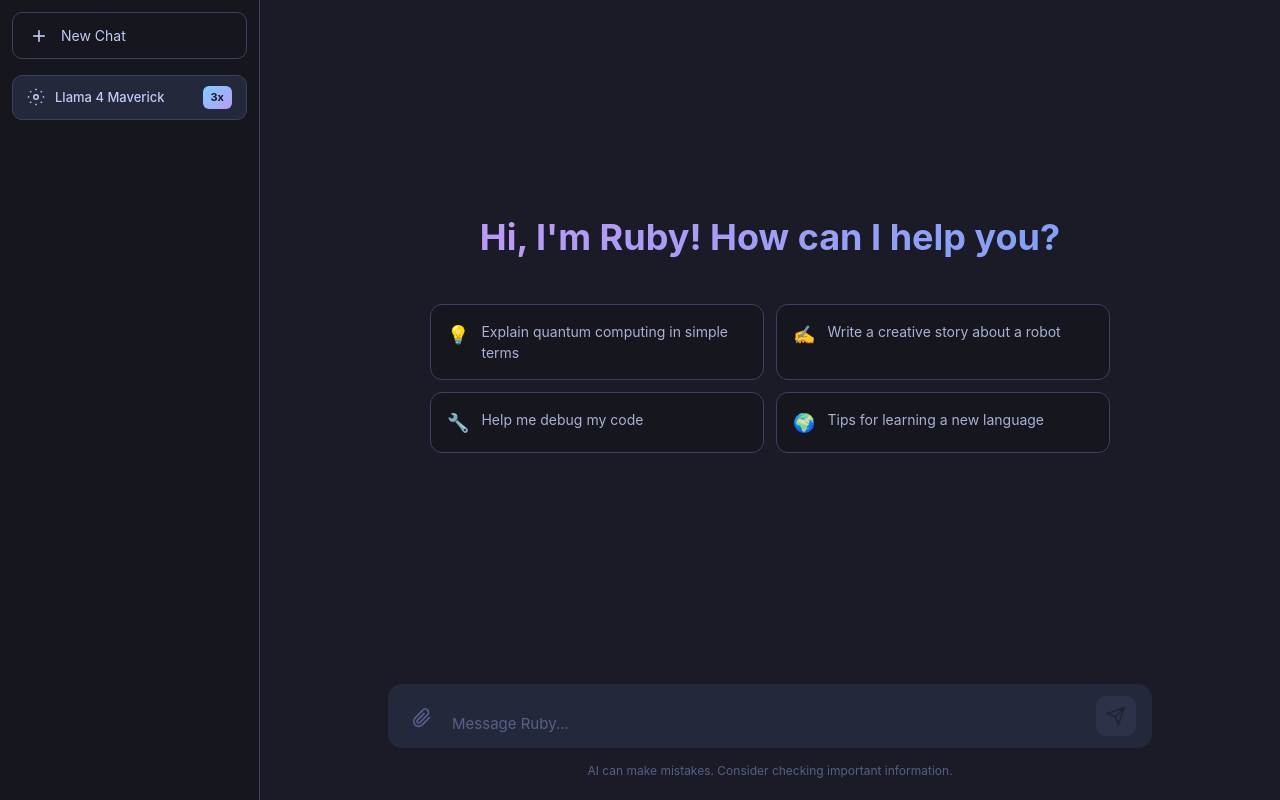
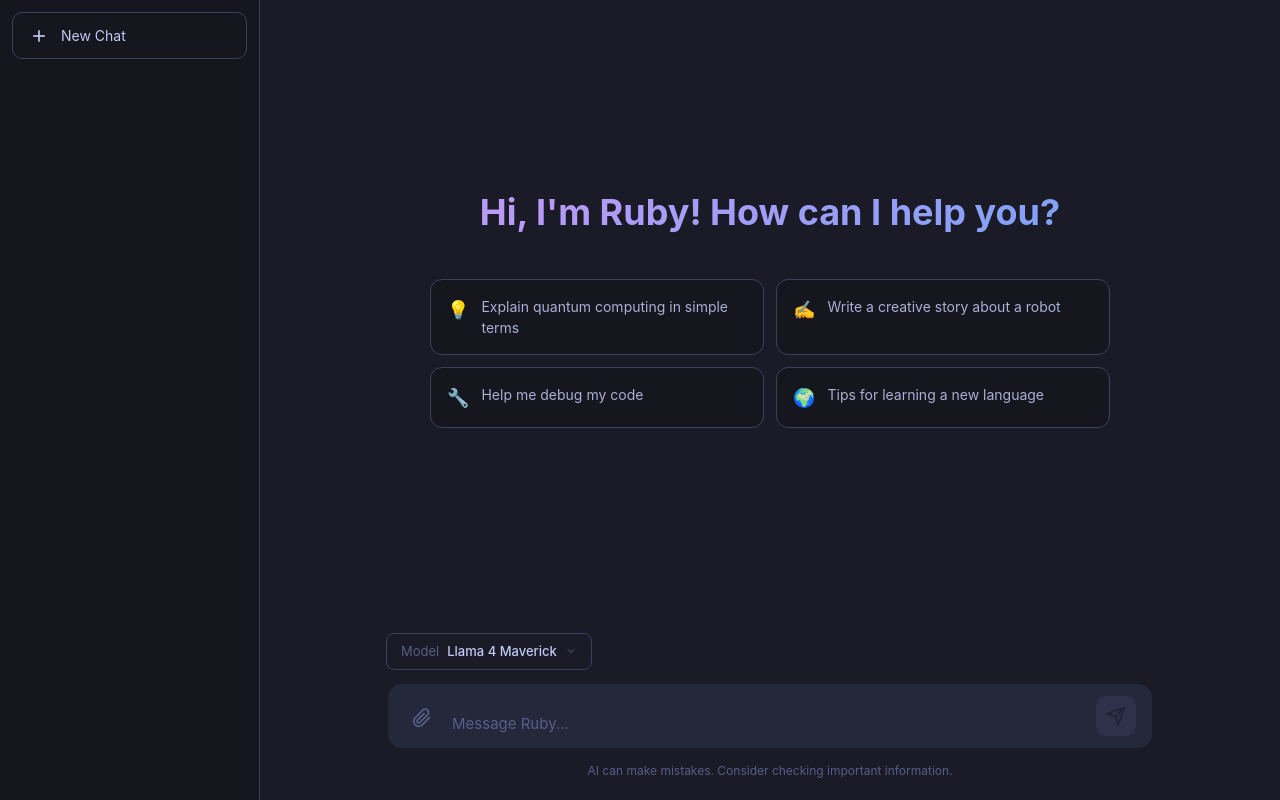
Before and after one commit to Pavan19102006/ruby-ai-chatbot, a Next.js app: page / in a window 1280 px wide. Built offline with nearby package versions, Linux system fonts and the light colour scheme.

Commit message:
Redesign model selector - simpler dropdown like reference

```diff
--- a/app/globals.css
+++ b/app/globals.css
@@ -72,61 +72,60 @@ body {
   box-shadow: 0 0 15px rgba(125, 207, 255, 0.2);
 }
 
-/* Model Selector */
-.model-selector {
-  margin-top: 16px;
+/* Model Picker - Simple dropdown */
+.model-picker {
+  max-width: 768px;
+  margin: 0 auto 12px;
   position: relative;
 }
 
-.model-selector-btn {
+.model-picker-btn {
   display: flex;
   align-items: center;
-  gap: 10px;
-  width: 100%;
-  padding: 10px 14px;
-  background: var(--bg-tertiary);
+  gap: 8px;
+  padding: 8px 14px;
+  background: transparent;
   border: 1px solid var(--border-color);
-  border-radius: 10px;
-  color: var(--text-primary);
+  border-radius: 8px;
+  color: var(--text-muted);
   font-size: 13px;
   cursor: pointer;
-  transition: all 0.3s ease;
+  transition: all 0.2s ease;
 }
 
-.model-selector-btn:hover {
-  border-color: var(--accent-purple);
-  box-shadow: 0 0 15px rgba(187, 154, 247, 0.2);
+.model-picker-btn:hover {
+  background: var(--bg-tertiary);
+  color: var(--text-primary);
 }
 
-.model-name-display {
-  flex: 1;
-  text-align: left;
+.model-picker-btn .current-model {
+  color: var(--text-primary);
   font-weight: 500;
 }
 
-.model-speed-badge {
-  background: linear-gradient(135deg, var(--accent-cyan), var(--accent-purple));
-  color: var(--bg-primary);
-  font-size: 11px;
-  font-weight: 700;
-  padding: 3px 8px;
-  border-radius: 6px;
-}
-
-.model-dropdown {
+.model-picker-dropdown {
   position: absolute;
-  top: calc(100% + 8px);
+  bottom: calc(100% + 8px);
   left: 0;
-  right: 0;
+  min-width: 220px;
   background: var(--bg-secondary);
   border: 1px solid var(--border-color);
   border-radius: 10px;
-  padding: 6px;
+  padding: 8px;
   z-index: 100;
-  box-shadow: 0 10px 40px rgba(0, 0, 0, 0.5);
+  box-shadow: 0 -10px 40px rgba(0, 0, 0, 0.4);
 }
 
-.model-option {
+.model-picker-header {
+  padding: 8px 12px;
+  font-size: 12px;
+  font-weight: 600;
+  color: var(--text-muted);
+  text-transform: uppercase;
+  letter-spacing: 0.5px;
+}
+
+.model-picker-option {
   display: flex;
   align-items: center;
   justify-content: space-between;
@@ -134,38 +133,44 @@ body {
   padding: 10px 12px;
   background: transparent;
   border: none;
-  border-radius: 8px;
+  border-radius: 6px;
   color: var(--text-secondary);
+  font-size: 14px;
   cursor: pointer;
-  transition: all 0.2s ease;
+  transition: all 0.15s ease;
+  text-align: left;
 }
 
-.model-option:hover {
+.model-picker-option:hover {
   background: var(--bg-tertiary);
   color: var(--text-primary);
 }
 
-.model-option.selected {
-  background: var(--bg-tertiary);
-  color: var(--text-primary);
-  border: 1px solid var(--accent-purple);
+.model-picker-option.selected {
+  background: var(--accent);
+  color: white;
 }
 
-.model-option-info {
-  display: flex;
-  flex-direction: column;
-  align-items: flex-start;
-  gap: 2px;
-}
-
-.model-option-name {
-  font-size: 13px;
+.model-picker-name {
   font-weight: 500;
 }
 
-.model-option-desc {
-  font-size: 11px;
-  color: var(--text-muted);
+.model-tag {
+  font-size: 10px;
+  font-weight: 600;
+  padding: 2px 6px;
+  border-radius: 4px;
+  text-transform: uppercase;
+}
+
+.model-tag.new {
+  background: var(--accent-green);
+  color: var(--bg-primary);
+}
+
+.model-tag.pro {
+  background: var(--accent-purple);
+  color: white;
 }
 
 .main-content {
--- a/app/page.tsx
+++ b/app/page.tsx
@@ -246,46 +246,6 @@ export default function ChatBot() {
           </svg>
           New Chat
         </button>
-
-        {/* Model Selector */}
-        <div className="model-selector">
-          <button
-            className="model-selector-btn"
-            onClick={() => setShowModelSelector(!showModelSelector)}
-          >
-            <svg width="18" height="18" viewBox="0 0 24 24" fill="none" stroke="currentColor" strokeWidth="2">
-              <circle cx="12" cy="12" r="3"></circle>
-              <path d="M12 1v2M12 21v2M4.22 4.22l1.42 1.42M18.36 18.36l1.42 1.42M1 12h2M21 12h2M4.22 19.78l1.42-1.42M18.36 5.64l1.42-1.42"></path>
-            </svg>
-            <span className="model-name-display">
-              {MODELS.find(m => m.id === selectedModel)?.name || 'Select Model'}
-            </span>
-            <span className="model-speed-badge">
-              {MODELS.find(m => m.id === selectedModel)?.speed}
-            </span>
-          </button>
-
-          {showModelSelector && (
-            <div className="model-dropdown">
-              {MODELS.map(model => (
-                <button
-                  key={model.id}
-                  className={`model-option ${selectedModel === model.id ? 'selected' : ''}`}
-                  onClick={() => {
-                    setSelectedModel(model.id);
-                    setShowModelSelector(false);
-                  }}
-                >
-                  <div className="model-option-info">
-                    <span className="model-option-name">{model.name}</span>
-                    <span className="model-option-desc">{model.desc}</span>
-                  </div>
-                  <span className="model-speed-badge">{model.speed}</span>
-                </button>
-              ))}
-            </div>
-          )}
-        </div>
       </aside>
 
       <main className="main-content">
@@ -382,6 +342,41 @@ export default function ChatBot() {
               </button>
             </div>
           )}
+
+          {/* Model Selector - Simple dropdown */}
+          <div className="model-picker">
+            <button
+              className="model-picker-btn"
+              onClick={() => setShowModelSelector(!showModelSelector)}
+            >
+              <span>Model</span>
+              <span className="current-model">{MODELS.find(m => m.id === selectedModel)?.name}</span>
+              <svg width="12" height="12" viewBox="0 0 24 24" fill="none" stroke="currentColor" strokeWidth="2">
+                <polyline points="6 9 12 15 18 9"></polyline>
+              </svg>
+            </button>
+
+            {showModelSelector && (
+              <div className="model-picker-dropdown">
+                <div className="model-picker-header">Model</div>
+                {MODELS.map(model => (
+                  <button
+                    key={model.id}
+                    className={`model-picker-option ${selectedModel === model.id ? 'selected' : ''}`}
+                    onClick={() => {
+                      setSelectedModel(model.id);
+                      setShowModelSelector(false);
+                    }}
+                  >
+                    <span className="model-picker-name">{model.name}</span>
+                    {model.speed === '4x' && <span className="model-tag new">Fast</span>}
+                    {model.speed === '1x' && <span className="model-tag pro">Pro</span>}
+                  </button>
+                ))}
+              </div>
+            )}
+          </div>
+
           <div className="input-wrapper">
             {pastedImage && (
               <div className="image-preview-inline">
```
